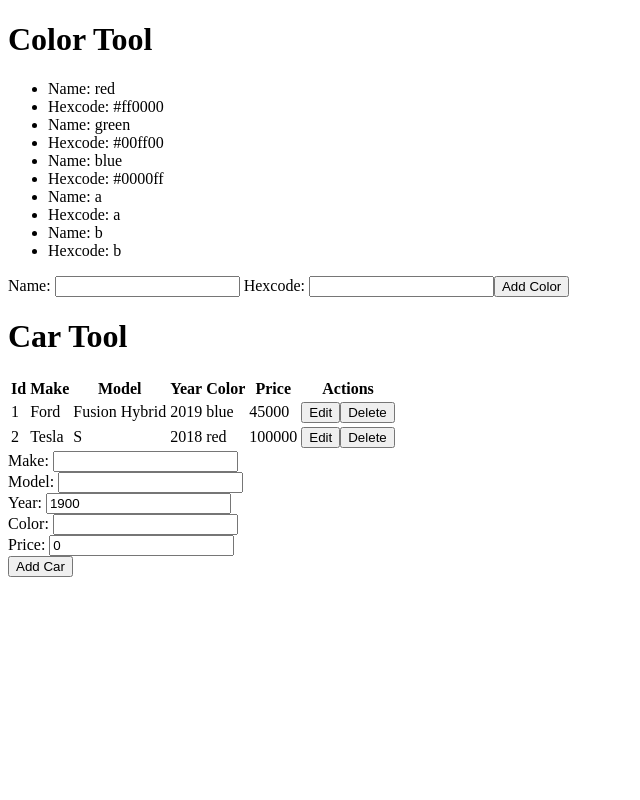
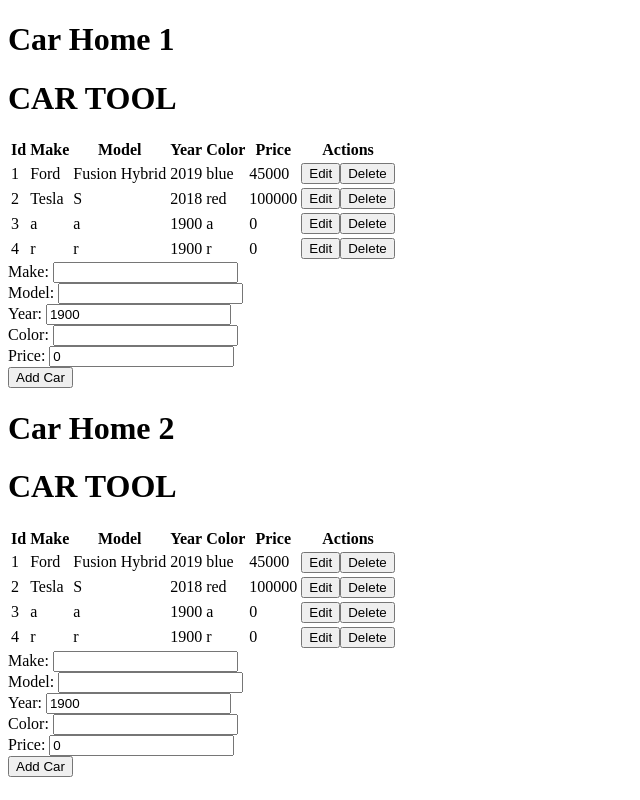
Before and after one commit to t4d-classes/angular_02212022, an Angular app in the folder demo-app/: page / in a window 1280 px wide. Shown: the whole page, without its empty margins (0-640 px from the left). Built offline with nearby package versions, Linux system fonts and the light colour scheme; data requests are answered from the project's data file.

Commit message:
add car tool rxjs async

```diff
--- a/demo-app/db.json
+++ b/demo-app/db.json
@@ -42,6 +42,22 @@
       "year": 2018,
       "color": "red",
       "price": 100000
+    },
+    {
+      "make": "a",
+      "model": "a",
+      "year": 1900,
+      "color": "a",
+      "price": 0,
+      "id": 3
+    },
+    {
+      "make": "r",
+      "model": "r",
+      "year": 1900,
+      "color": "r",
+      "price": 0,
+      "id": 4
     }
   ]
 }
--- a/demo-app/src/app/app.component.html
+++ b/demo-app/src/app/app.component.html
@@ -1,2 +1,5 @@
-<app-color-home></app-color-home>
+<!-- <app-color-home></app-color-home> -->
+<h1>Car Home 1</h1>
 <app-car-home></app-car-home>
+<h1>Car Home 2</h1>
+<app-car-home></app-car-home>
--- a/demo-app/src/app/car-tool/components/car-home/car-home.component.html
+++ b/demo-app/src/app/car-tool/components/car-home/car-home.component.html
@@ -1,6 +1,6 @@
-<app-tool-header headerText="Car Tool"></app-tool-header>
+<app-tool-header [headerText]=" 'Car Tool' | uppercase"></app-tool-header>
 
-<app-car-table [cars]="cars" [editCarId]="editCarId"
+<app-car-table [cars]="cars$ | async" [editCarId]="editCarId$ | async"
   (editCar)="doEditCar($event)" (deleteCar)="doDeleteCar($event)"
   (saveCar)="doSaveCar($event)" (cancelCar)="doCancelCar()"></app-car-table>
 
--- a/demo-app/src/app/car-tool/components/car-home/car-home.component.ts
+++ b/demo-app/src/app/car-tool/components/car-home/car-home.component.ts
@@ -1,4 +1,4 @@
-import { Component, OnInit } from '@angular/core';
+import { Component, OnInit, ChangeDetectionStrategy } from '@angular/core';
 
 import { ConsoleLoggerService } from '../../../shared/services/console-logger.service';
 import { Car, NewCar } from '../../models/cars';
@@ -11,15 +11,16 @@ import { CarToolStoreService } from '../../services/car-tool-store.service';
   providers: [
     { provide: ConsoleLoggerService, useFactory: () => new ConsoleLoggerService('Car Tool >') }
   ],
+  changeDetection: ChangeDetectionStrategy.OnPush,
 })
 export class CarHomeComponent implements OnInit {
 
-  get cars() {
-    return this.carToolStoreSvc.cars
+  get cars$() {
+    return this.carToolStoreSvc.cars$ // just the plain value
   }
 
-  get editCarId() {
-    return this.carToolStoreSvc.editCarId
+  get editCarId$() {
+    return this.carToolStoreSvc.editCarId$
   }
 
   constructor(
--- a/demo-app/src/app/car-tool/components/car-table/car-table.component.html
+++ b/demo-app/src/app/car-tool/components/car-table/car-table.component.html
@@ -11,7 +11,7 @@
     </tr>
   </thead>
   <tbody>
-    <tr *ngIf="cars.length === 0">
+    <tr *ngIf="cars?.length === 0">
       <td colspan="7">No cars.</td>
     </tr>
     <ng-container *ngFor="let car of cars">
--- a/demo-app/src/app/car-tool/components/car-table/car-table.component.ts
+++ b/demo-app/src/app/car-tool/components/car-table/car-table.component.ts
@@ -5,15 +5,31 @@ import { Car } from '../../models/cars';
 @Component({
   selector: 'app-car-table',
   templateUrl: './car-table.component.html',
-  styleUrls: ['./car-table.component.css']
+  styleUrls: ['./car-table.component.css'],
 })
 export class CarTableComponent implements OnInit {
 
-  @Input()
-  cars: Car[] = [];
+  private _cars: Car[] = [];
+  private _editCarId = -1;
 
   @Input()
-  editCarId = -1;
+  set cars(value: Car[] | null) {
+    this._cars = value === null ? [] : value;
+  }
+
+  get cars() {
+    return this._cars;
+  }
+
+  @Input()
+  set editCarId(value: number | null) {
+    this._editCarId = value === null ? -1 : value;
+  }
+
+  get editCarId() {
+    return this._editCarId;
+  }
+
 
   @Output()
   editCar = new EventEmitter<number>();
--- a/demo-app/src/app/car-tool/services/car-tool-store.service.ts
+++ b/demo-app/src/app/car-tool/services/car-tool-store.service.ts
@@ -1,5 +1,5 @@
 import { Injectable, Inject } from '@angular/core';
-import { switchMap } from 'rxjs';
+import { switchMap, BehaviorSubject } from 'rxjs';
 
 import { Car, NewCar } from '../models/cars';
 import { ICarsService, CarsServiceToken } from '../models/carsService';
@@ -9,32 +9,45 @@ import { ICarsService, CarsServiceToken } from '../models/carsService';
 })
 export class CarToolStoreService {
 
-  private _cars: Car[] = [];
+  private _cars$ = new BehaviorSubject<Car[]>([]);
+  private _editCarId$ = new BehaviorSubject<number>(-1);
 
-  private _editCarId = -1;
+  // private _cars$: Car[] = [];
+  // private _editCarId$: number = -1;
 
-  constructor(@Inject(CarsServiceToken) private carsSvc: ICarsService) { }
-
-  public get cars() {
-    return this._cars;
+  constructor(@Inject(CarsServiceToken) private carsSvc: ICarsService) {
+    console.log("created car tool store service");
   }
 
-  public get editCarId() {
-    return this._editCarId;
+  public get cars$() {
+    return this._cars$;
+  }
+
+  public get editCarId$() {
+    return this._editCarId$;
   }
 
   public refreshCars() {
     this.carsSvc.all().subscribe({
-      next: cars => this._cars = cars,
+      next: cars => {
+        console.log(cars)
+        this._cars$.next(cars);
+      },
+      // next: cars => {
+      //   console.log(cars)
+      //   this._cars$ = cars;
+      // },
     });
   }
 
   public editCar(carId: number) {
-    this._editCarId = carId;
+    this._editCarId$.next(carId);
+    // this._editCarId$ = carId;
   }
 
   public cancelCar() {
-    this._editCarId = - 1;
+    this._editCarId$.next(-1);
+    // this._editCarId$ = -1;
   }
 
   public addCar(car: NewCar) {
@@ -42,9 +55,13 @@ export class CarToolStoreService {
       .append(car)
       .pipe(switchMap(() => this.carsSvc.all()))
       .subscribe({
-        next: cars => this._cars = cars,
+        next: cars => {
+          this._cars$.next(cars);
+          this._editCarId$.next(-1);
+          // this._cars$ = cars;
+          // this._editCarId$ = -1;
+        },
       });
-    this._editCarId = - 1;
   }
 
   public saveCar(car: Car) {
@@ -52,9 +69,13 @@ export class CarToolStoreService {
       .replace(car)
       .pipe(switchMap(() => this.carsSvc.all()))
       .subscribe({
-        next: cars => this._cars = cars,
+        next: cars => {
+          this._cars$.next(cars);
+          this._editCarId$.next(-1);
+          // this._cars$ = cars;
+          // this._editCarId$ = -1;
+        },
       });
-    this._editCarId = - 1;
   }
 
   public deleteCar(carId: number) {
@@ -62,8 +83,12 @@ export class CarToolStoreService {
       .remove(carId)
       .pipe(switchMap(() => this.carsSvc.all()))
       .subscribe({
-        next: cars => this._cars = cars,
+        next: cars => {
+          this._cars$.next(cars);
+          this._editCarId$.next(-1);
+          // this._cars$ = cars;
+          // this._editCarId$ = -1;
+        },
       });
-    this._editCarId = - 1;
   }
 }
--- a/demo-app/src/app/color-tool/components/color-form/color-form.component.css
+++ b/demo-app/src/app/color-tool/components/color-form/color-form.component.css
@@ -0,0 +1,16 @@
+
+label {
+  display: block;
+}
+
+input.ng-invalid.ng-touched {
+  border: red solid 2px;
+}
+
+.error-message {
+  display: none;
+}
+
+input.ng-invalid.ng-touched + span.error-message {
+  display: inline;
+}
--- a/demo-app/src/app/color-tool/components/color-form/color-form.component.html
+++ b/demo-app/src/app/color-tool/components/color-form/color-form.component.html
@@ -1,13 +1,24 @@
+<div *ngIf="showValidationSummary">
+  <h2>Validation Summary</h2>
+  <ul>
+    <li *ngIf="nameError">Name is required.</li>
+    <li *ngIf="hexcodeErrorRequired"></li>
+    <li *ngIf="hexcodeErrorMinlength">Hexcode is required.</li>
+  </ul>
+</div>
+
 <form [formGroup]="colorForm">
 
   <label>
     Name:
     <input type="text" formControlName="name" />
+    <span class="error-message">Name is required.</span>
   </label>
 
   <label>
     Hexcode:
     <input type="text" formControlName="hexcode" />
+    <span class="error-message">Hexcode is required.</span>
   </label>
 
   <button (click)="doSubmitColor()">{{buttonText}}</button>
--- a/demo-app/src/app/color-tool/components/color-form/color-form.component.ts
+++ b/demo-app/src/app/color-tool/components/color-form/color-form.component.ts
@@ -1,5 +1,5 @@
 import { Component, OnInit, Input, Output, EventEmitter } from '@angular/core';
-import { FormGroup, FormBuilder } from '@angular/forms';
+import { FormGroup, FormBuilder, Validators } from '@angular/forms';
 
 import { NewColor } from '../../models/colors';
 
@@ -18,20 +18,59 @@ export class ColorFormComponent implements OnInit {
 
   colorForm!: FormGroup;
 
+  get nameError() {
 
-  // private fb: FormBuilder;
+    // console.log(this.colorForm)
 
-  // constructor(fb: FormBuilder) {
-  //   this.fb = fb;
-  // }
+    return this.colorForm.get('name')!.errors;
+
+    // // guard
+    // if (this.colorForm.get('name')!.errors) {
+    //   // safely use the thing checked for by the guard
+    //   return this.colorForm.get('name');
+    // } else {
+    //   return false;
+    // }
+  }
+
+  get hexcodeErrorRequired() {
+
+    console.log(this.colorForm.get('hexcode')!.errors);
+
+    // Pure JS
+    // return this.colorForm.get('hexcode').errors?.required;
+
+    // More Involved with TypeScript
+    const errors = this.colorForm.get('hexcode')?.errors;
+    return errors && errors['required'];
+  }
+
+  get hexcodeErrorMinlength() {
+
+    console.log(this.colorForm.get('hexcode')!.errors);
+
+    // Pure JS
+    // return this.colorForm.get('hexcode').errors?.minlength;
+
+    // More Involved with TypeScript
+    const errors = this.colorForm.get('hexcode')?.errors;
+    return errors && errors['minlength'];
+  }
+
+  get showValidationSummary() {
+    return this.nameError
+      || this.hexcodeErrorRequired
+      || this.hexcodeErrorMinlength;
+  }
+
 
   constructor(private fb: FormBuilder) { }
 
   ngOnInit(): void {
 
     this.colorForm = this.fb.group({
-      name: '',
-      hexcode: '',
+      name: ['', { validators: [Validators.required] } ],
+      hexcode: ['', { validators: [Validators.required, Validators.minLength(6) ] } ],
     });
 
   }
```
